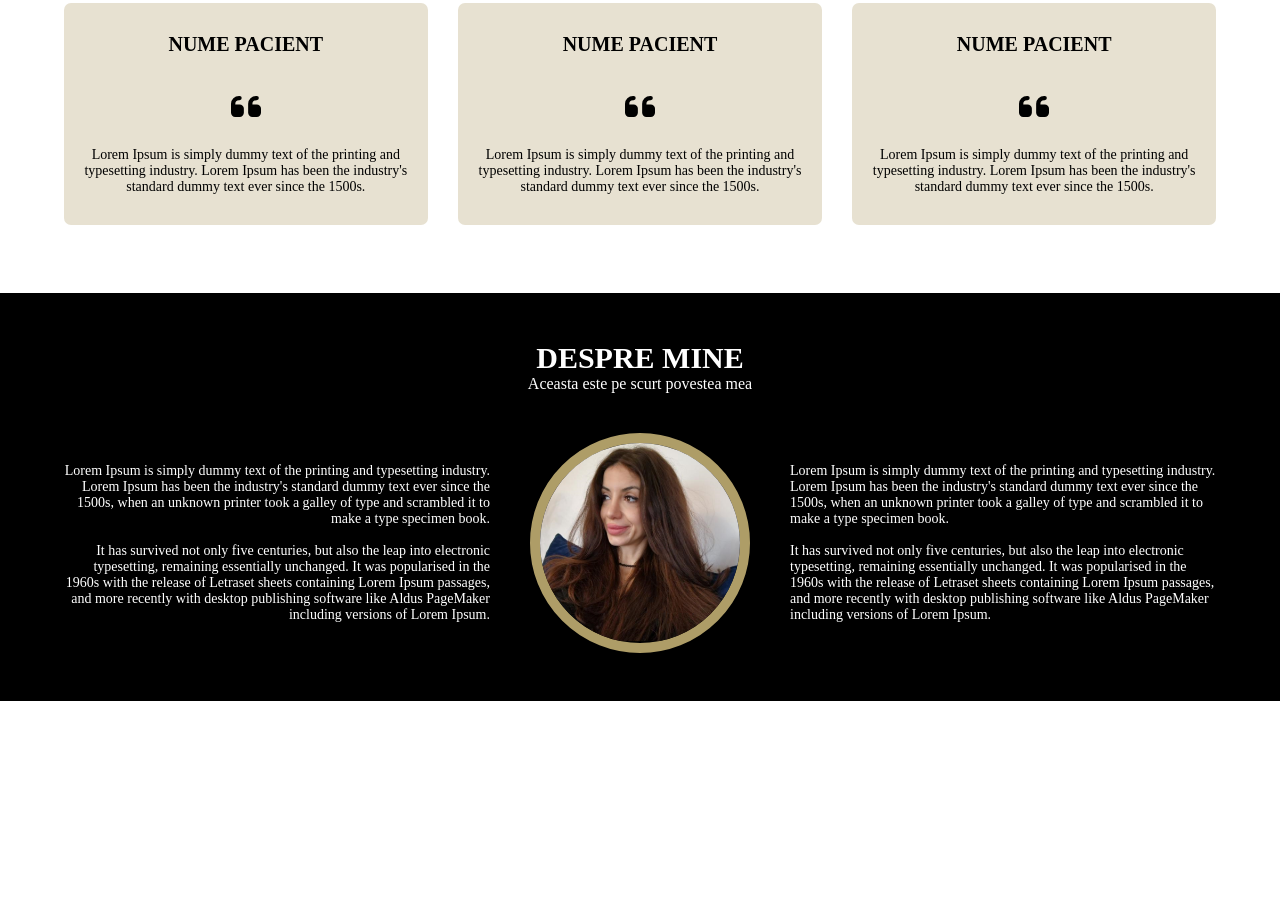
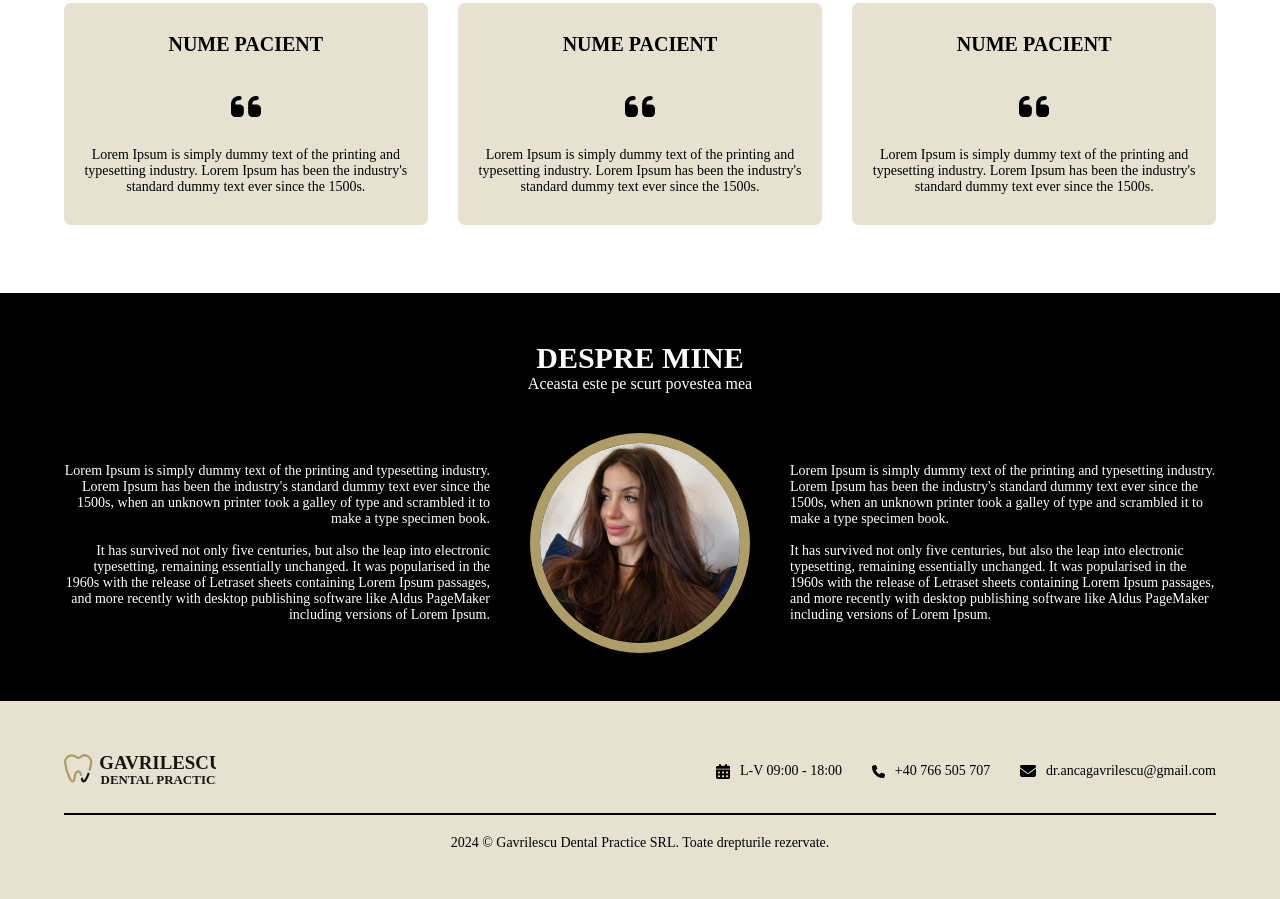
Before and after one commit to LarisaVarga/DrGavrilescu, a plain HTML site: page index.html in a window 1280 px wide. Shown: the part 1614-2513 px from the top of the page. Before the commit the page ends 2315 px from the top, so only its background shows below. Drawn offline with Linux system fonts and the light colour scheme.

Commit message:
add a temporary footer

```diff
--- a/index.html
+++ b/index.html
@@ -94,6 +94,32 @@
             </div>
         </section>
 
+        <footer class="main-padding-y">
+            <div class="max-width">
+                <div class="footer-top flex justify-between">
+                    <a href="/" class="logo"><img src="./icons/logo.svg" alt=""></a>
+                    <div class="flex justify-end">
+                        <div class="flex items-center mr-30">
+                            <img class="mr-10" src="/icons/program.svg" alt="Program">
+                            <p>L-V 09:00 - 18:00</p>
+                        </div>
+                        <a href="tel:+40766505707" class="flex items-center mr-30">
+                            <img class="mr-10" src="/icons/phone.svg" alt="Telefon">
+                            <p>+40 766 505 707</p>
+                        </a>
+                        <a href="mailto:dr.ancagavrilescu@gmail.com" class="flex items-center">
+                            <img class="mr-10" src="/icons/email.svg" alt="Email">
+                            <p>dr.ancagavrilescu@gmail.com</p>
+                        </a>
+                    </div>
+                </div>
+                <div>
+                    <p class="text-center">2024 © Gavrilescu Dental Practice SRL. Toate drepturile rezervate.</p>
+                </div>
+            </div>
+
+        </footer>
+
     </main>
 
     <script>
--- a/style.css
+++ b/style.css
@@ -20,6 +20,7 @@ p {font-size: 14px;}
 .items-center { align-items: center; }
 .justify-between { justify-content: space-between; }
 .justify-center { justify-content: center;}
+.justify-end { justify-content: flex-end;}
 .flex-col { flex-direction: column; }
 .w-full { width: 100%; }
 .h-full { height: 100%; }
@@ -29,7 +30,8 @@ p {font-size: 14px;}
 .white { color: white;}
 .black { color: black;}
 .main-padding-y {padding: 3rem 0;}
-
+.mr-10 { margin-right: 10px;}
+.mr-30 { margin-right: 30px;}
 .text-center {text-align: center;}
 .text-right {text-align: right;}
 .max-width {
@@ -242,6 +244,19 @@ header {
     border-radius: 50%;
     margin: 0 40px;
 }
+
+footer {
+    background-color: rgba(174, 157, 103, 0.3)
+}
+.footer-top {
+    border-bottom: 2px solid black;
+    padding-bottom: 20px;
+    margin-bottom: 20px;
+}
+footer a {
+    text-decoration: none;
+    color: black;
+}
 @media screen and (min-width: 600px) {
     .mobile-carousel {
         display: flex;
```
Also changed, not shown: icons/email.svg (added), icons/phone.svg (added), icons/program.svg (added).
